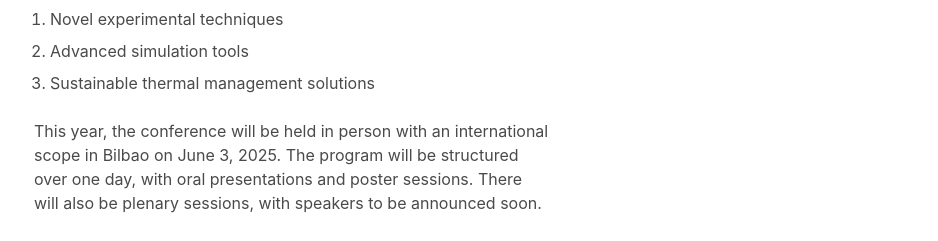
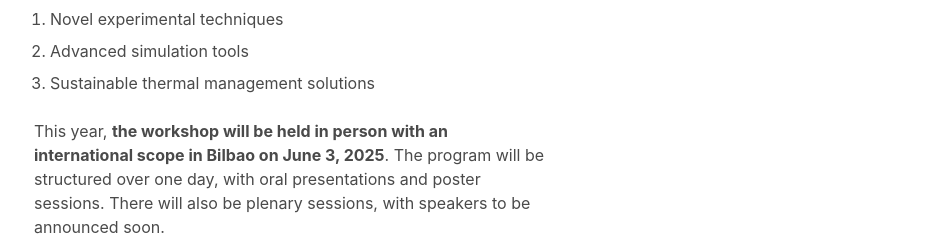
Before and after one commit to moicorcos/workshop, a plain HTML site: page index_en.html in a window 1280 px wide. Shown: the part 884-1125 px from the top of the page, without its empty margins (78-1016 px from the left). Drawn offline with Linux system fonts and the light colour scheme.

Commit message:
Update index_en.html

```diff
--- a/index_en.html
+++ b/index_en.html
@@ -44,7 +44,7 @@
                   <li>Advanced simulation tools</li>
                   <li>Sustainable thermal management solutions</li><br>
                 </ol>
-                This year, the conference will be held in person with an international scope in Bilbao on June 3, 2025. The program will be structured over one day, with oral presentations and poster sessions. There will also be plenary sessions, with speakers to be announced soon.
+                This year, <b>the workshop will be held in person with an international scope in Bilbao on June 3, 2025</b>. The program will be structured over one day, with oral presentations and poster sessions. There will also be plenary sessions, with speakers to be announced soon.
               </div>
               <div class="column">
                 <img src="Bilbo.jpg" alt="Bilbao image">
```
